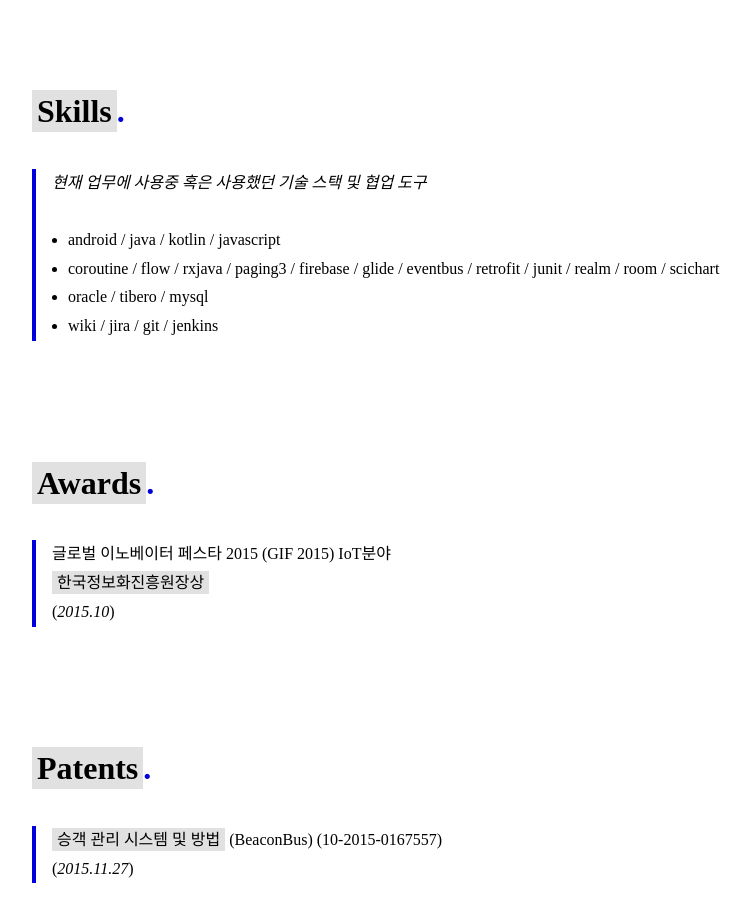
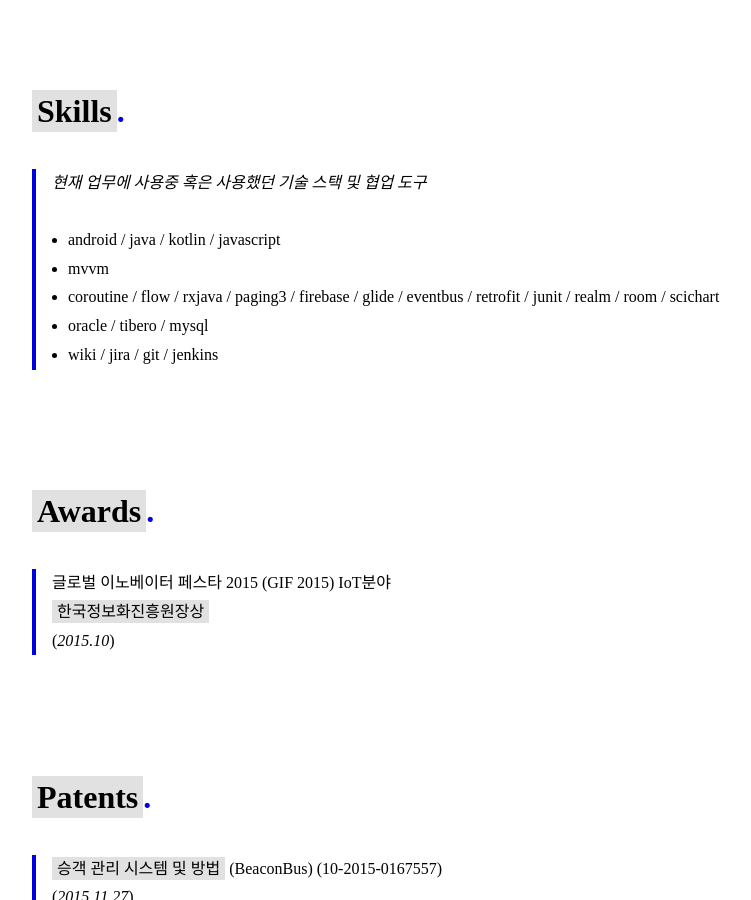
Before and after one commit to kwon0koang/kwon0koang.github.io, a Jekyll site: the page built from index.md, in a window 1280 px wide and 900 px high, scrolled down 3420 px. Shown: the whole window, without its empty margins (208-959 px from the left). Built offline with Jekyll 4.4.1, drawn with Linux system fonts in a browser that asks for light colours.

Commit message:
[kyk] skills 수정

```diff
--- a/index.md
+++ b/index.md
@@ -196,6 +196,7 @@ JAVA / HTML5 / PHP
 
 > _현재 업무에 사용중 혹은 사용했던 기술 스택 및 협업 도구_
 > - android / java / kotlin / javascript
+> - mvvm
 > - coroutine / flow / rxjava / paging3 / firebase / glide / eventbus / retrofit / junit / realm / room / scichart
 > - oracle / tibero / mysql
 > - wiki / jira / git / jenkins
```
